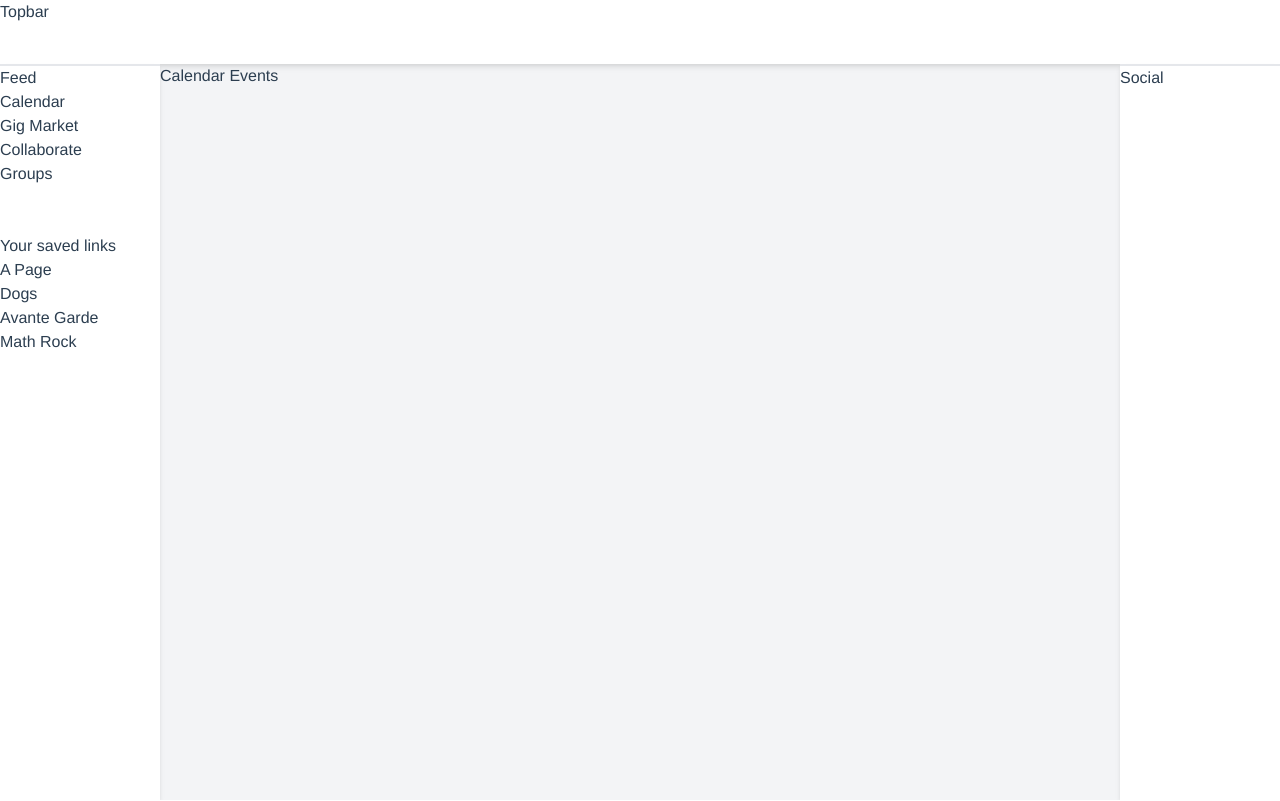
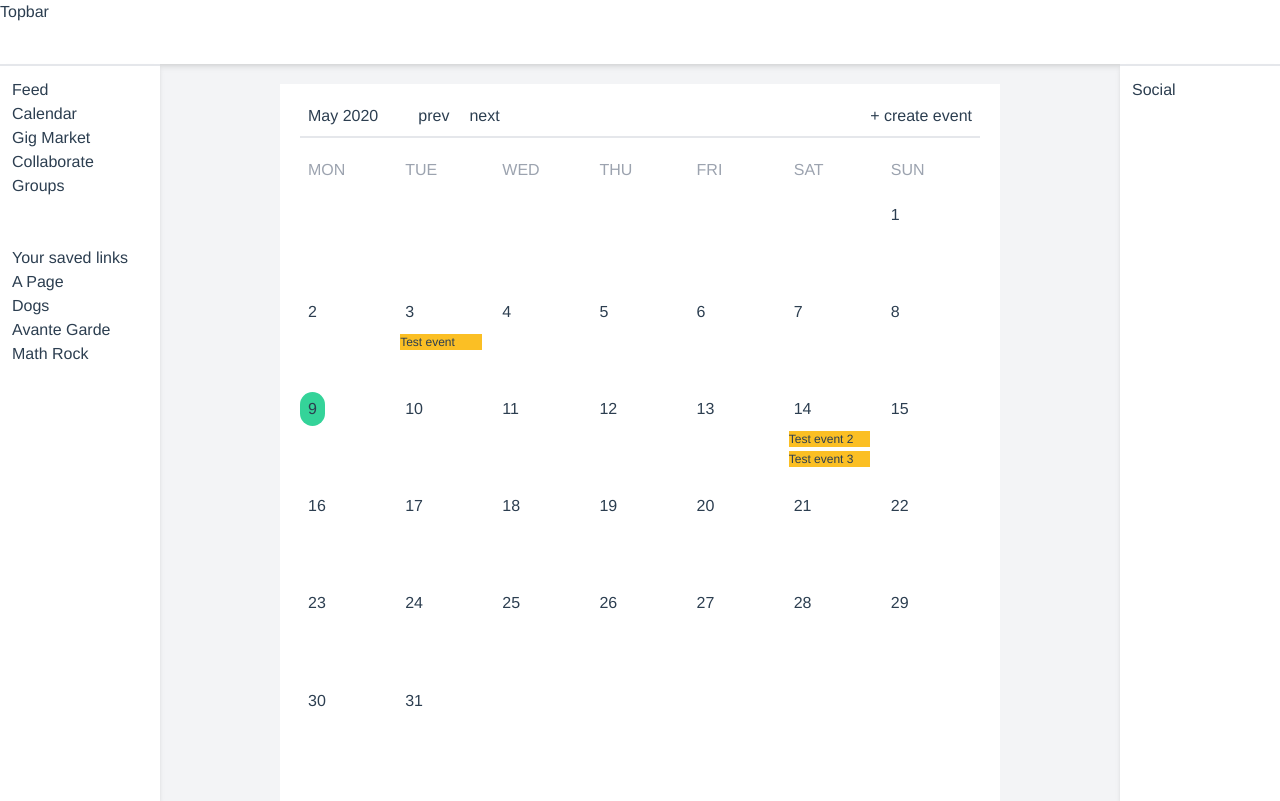
Before and after one commit to NguyenDytrich/project-emily, a Vue app in the folder client/: page /calendar in a window 1280 px wide. Built offline with nearby package versions, Linux system fonts and the light colour scheme.

Commit message:
draft calendar view

```diff
--- a/client/src/App.vue
+++ b/client/src/App.vue
@@ -4,7 +4,7 @@
     <div id="sidebar">
       <ul>
         <li><a>Feed</a></li>
-        <li><a>Calendar</a></li>
+        <li><router-link to="calendar">Calendar</router-link></li>
         <li><a>Gig Market</a></li>
         <li><a>Collaborate</a></li>
         <li><a>Groups</a></li>
@@ -50,6 +50,8 @@
   @apply bg-white;
   @apply shadow-md;
   @apply border-t-2;
+  @apply px-3;
+  @apply py-3;
   grid-row-start: 2;
   grid-row-end: last-line;
   z-index: 100;
--- a/client/src/views/CalendarEvents.vue
+++ b/client/src/views/CalendarEvents.vue
@@ -1,3 +1,108 @@
 <template>
-	<div>Calendar Events</div>
+  <div class="bg-white w-3/4 mx-auto mt-5">
+    <div id="controls" class="flex border-b-2 mx-5 pt-5 px-2 justify-between">
+      <div class="flex">
+        <h1 class="mr-10 pb-2">May 2020</h1>
+        <span class="mr-5">prev</span><span>next</span>
+      </div>
+      <div>
+        <h1>+ create event</h1>
+      </div>
+    </div>
+    <div id="dates" class="p-5">
+      <div class="grid grid-cols-7">
+        <div v-for="h in dayHeaders" :key="h" class="h-10 text-gray-400 px-2">
+          {{ h }}
+        </div>
+        <div class="date-square" v-for="d in dates" :key="d.date">
+          <a class="date-content" :class="{ today: d.today }">{{
+            d.date > 0 ? d.date : ""
+          }}</a>
+          <div v-if="d.events?.length > 0" class="events">
+            <div v-for="e in d.events" :key="e.name" class="event">
+              {{ e.name }}
+            </div>
+          </div>
+        </div>
+      </div>
+    </div>
+  </div>
 </template>
+
+<script lang="ts">
+import { defineComponent, reactive, onBeforeMount } from "vue";
+
+/**
+ * Function that returns the number of dates
+ * @param{number} month The 0-indexed month
+ * @param{number} year The year to get
+ */
+function daysInMonth(month: number, year: number) {
+  return new Date(year, month + 1, 0).getDate();
+}
+
+export default defineComponent({
+  data() {
+    const dates = reactive([]);
+    const dayHeaders = ["MON", "TUE", "WED", "THU", "FRI", "SAT", "SUN"];
+    onBeforeMount(async () => {
+      const today = new Date();
+      for (let i = 1; i < today.getDay() + 1; i++) {
+        dates.push({ date: i * -1, today: false });
+      }
+      for (
+        let i = 0;
+        i < daysInMonth(today.getMonth(), today.getFullYear());
+        i++
+      ) {
+        dates.push({ date: i + 1, today: i == today.getDate() });
+      }
+      // TODO: API calls
+      dates[8].events = [{ name: "Test event" }];
+      dates[19].events = [{ name: "Test event 2" }, { name: "Test event 3" }];
+    });
+    return {
+      dates,
+      dayHeaders,
+    };
+  },
+});
+</script>
+
+<style scoped>
+.date-square {
+  padding-top: 100%;
+  position: relative;
+}
+
+a.date-content {
+  @apply text-center;
+
+  padding: 0.3em 0;
+  @apply px-2;
+  position: absolute;
+  top: 0;
+}
+
+.date-square .events {
+  @apply text-xs;
+  position: absolute;
+  padding: 0.25em;
+  top: 3em;
+  width: 90%;
+}
+
+.events .event {
+  @apply bg-yellow-400;
+  @apply mb-1;
+}
+
+.start {
+  @apply rounded-l-full;
+}
+
+a.today {
+  @apply bg-green-400;
+  @apply rounded-full;
+}
+</style>
```
